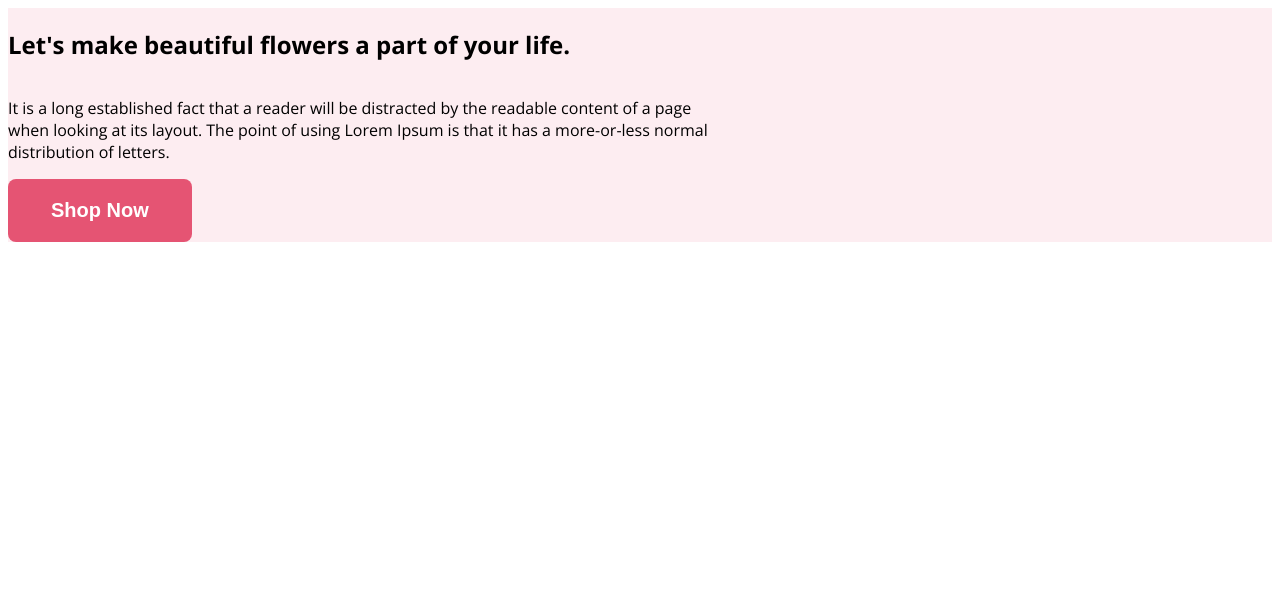
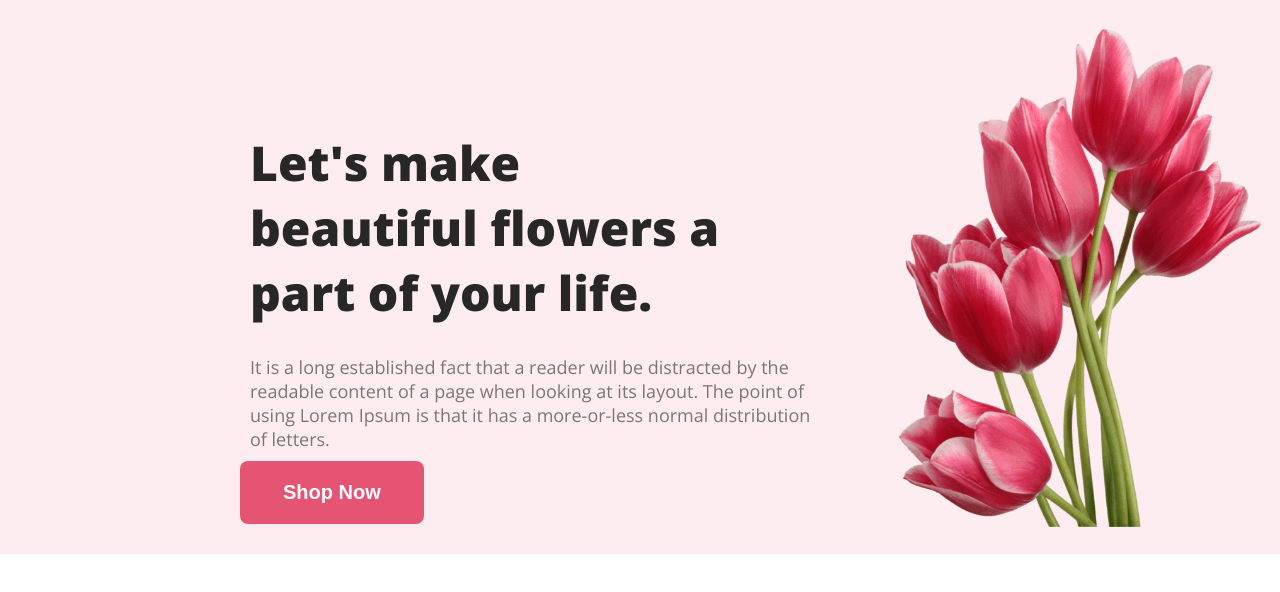
Before and after one commit to Mirazislam11/flower-shop-assignment, a plain HTML site: page index.html in a window 1280 px wide. Drawn offline with nearby package versions, Linux system fonts and the light colour scheme.

Commit message:
added banner content

```diff
--- a/index.html
+++ b/index.html
@@ -12,15 +12,16 @@
 <body>
     <header class="header">
 
-        <nav>
+
+        <div class="banner">
             <h2>Let's make beautiful flowers a part of your life.</h2>
             <p>It is a long established fact that a reader will be distracted by the readable content of a page when looking at its layout. The point of using Lorem Ipsum is that it has a more-or-less normal distribution of letters.</p>
 
-        </nav>
-        <div class="banner">
-            <button class="btn-primary">Shop Now</button>
+            <div>
+                <button class="btn-primary">Shop Now</button>
+            </div>
         </div>
-
+        <img class="Flower" src="Flower Asset/pngwing 10.png" alt="">
     </header>
     <main>
 
--- a/styles/style.css
+++ b/styles/style.css
@@ -1,15 +1,31 @@
+*{
+    margin: 0;
+    padding: 0;
+}
 body{
     font-family: 'Open Sans', sans-serif;
 }
 
-nav{
+.banner{
     display: flex;
     width: 708px;
     flex-direction: column;
+
 }
-.text-primary{
+.banner h2{
+    margin: 100px 100px 30px;
     color: #272727;
-}
+    font-size: 48px;
+    font-weight: 800;
+    }
+.banner  p{
+    margin: 0px 29px 0px 100px;
+    color: rgba(39, 39, 39, 0.60);
+    font-size: 18px;
+    font-weight: 400;
+
+   }
+
 .btn-primary{
     color: #FFF;
     font-size: 20px;
@@ -17,11 +33,23 @@ nav{
     display: inline-flex;
     padding: 20px 43px;
     gap: 10px;
+    margin: 10px 0px 0px 90px;
     border-radius: 8px;
     background: #E55473;
     border: 0;
 }
-.header{
+.header {
+    background-color: rgba(229, 84, 115, 0.10);
+    display: flex;
+    align-items: center;
 
-    background-color: rgba(229, 84, 115, 0.10);
 }
+.header .Flower{
+    width: 400px;
+    height: 500px;
+    flex-shrink: 0;
+}
+.banner{
+    padding: 30px 30px 30px 150px;
+
+}
```
